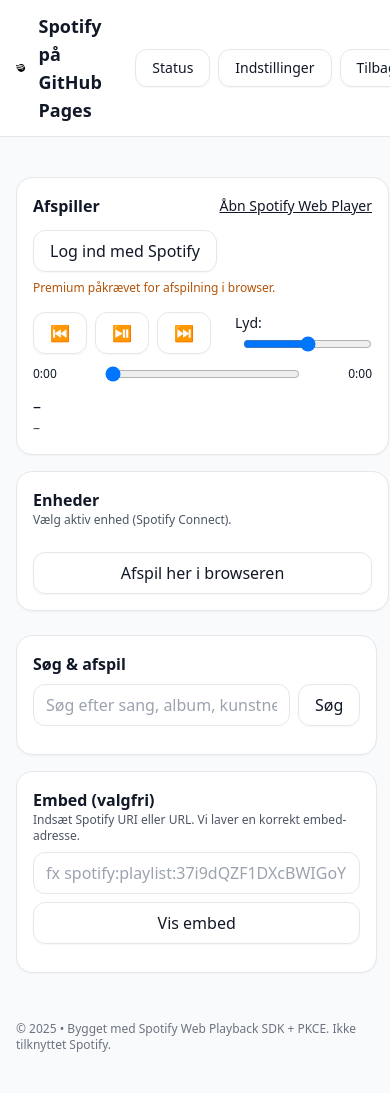
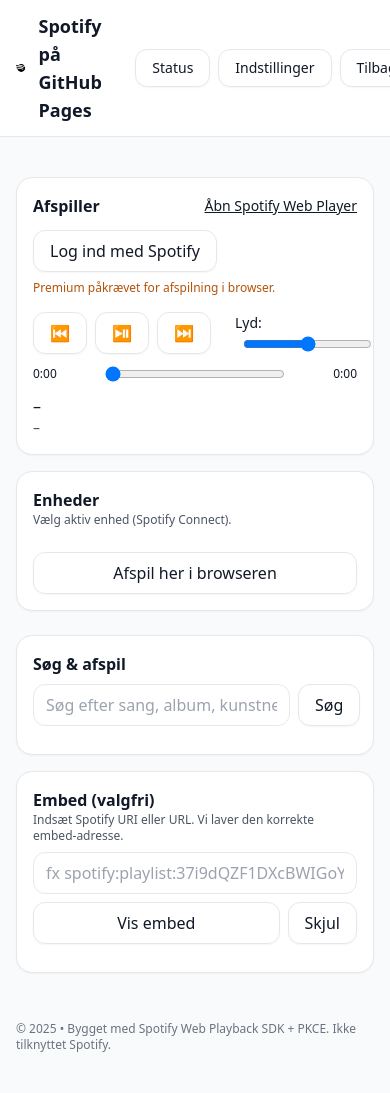
Before and after one commit to RasmusGunnar/kiosk-calendar, a plain HTML site: page index.html in a window 390 px wide. Shown: the top 1093 px of the page. Drawn offline with nearby package versions, Linux system fonts and the light colour scheme.

Commit message:
Update index.html

```diff
--- a/index.html
+++ b/index.html
@@ -11,9 +11,13 @@
   <style>
     .btn{border-radius:0.75rem;border:1px solid #e5e7eb;padding:.5rem 1rem;box-shadow:0 1px 2px rgba(0,0,0,.04)}
     .btn:hover{box-shadow:0 2px 6px rgba(0,0,0,.08)}
-    .card{border:1px solid #e5e7eb;border-radius:1rem;padding:1rem;background:#fff;box-shadow:0 1px 2px rgba(0,0,0,.04)}
+    .card{border:1px solid #e5e7eb;border-radius:1rem;padding:1rem;background:#fff;box-shadow:0 1px 2px rgba(0,0,0,.04);overflow:hidden} /* hvorfor: hold iframes inde i kortet */
     .mono{font-family:ui-monospace,SFMono-Regular,Menlo,Monaco,Consolas,monospace}
     dialog:not([open]){display:none}
+    .grid-isolated{isolation:isolate}  /* hvorfor: egen stacking context pr. grid */
+    .layer-top{position:relative;z-index:2}
+    .layer-base{position:relative;z-index:1}
+    .embed-iframe{display:block;width:100%;height:180px;border:0}
   </style>
 </head>
 <body class="min-h-screen bg-gray-50 text-gray-900">
@@ -34,8 +38,9 @@
   <main class="mx-auto max-w-6xl px-4 py-6">
     <div id="alerts" class="mb-4"></div>
 
-    <section class="grid gap-4 md:grid-cols-3">
-      <div class="card md:col-span-2">
+    <!-- GRID 1: Afspiller + Enheder (isoleret stacking) -->
+    <section class="grid grid-isolated gap-4 md:grid-cols-3">
+      <div class="card md:col-span-2 layer-top">
         <div class="flex items-center justify-between">
           <h2 class="font-semibold">Afspiller</h2>
           <a href="https://open.spotify.com/" target="_blank" rel="noopener" class="text-sm underline">Åbn Spotify Web Player</a>
@@ -74,7 +79,7 @@
         </div>
       </div>
 
-      <div class="card">
+      <div class="card layer-base">
         <h2 class="font-semibold">Enheder</h2>
         <div class="text-xs text-gray-600">Vælg aktiv enhed (Spotify Connect).</div>
         <div id="devices" class="mt-3 space-y-2"></div>
@@ -82,8 +87,9 @@
       </div>
     </section>
 
-    <section class="mt-6 grid gap-4 md:grid-cols-3">
-      <div class="card md:col-span-2">
+    <!-- GRID 2: Søg (venstre/top) + Embed (højre) -->
+    <section class="grid grid-isolated gap-4 md:grid-cols-3 mt-6">
+      <div class="card md:col-span-2 layer-top">
         <h2 class="font-semibold">Søg & afspil</h2>
         <div class="flex gap-2 mt-2">
           <input id="q" class="border rounded-xl px-3 py-2 flex-1" placeholder="Søg efter sang, album, kunstner, playlist…">
@@ -92,16 +98,20 @@
         <div id="results" class="mt-3 grid gap-2"></div>
       </div>
 
-      <div class="card">
+      <div class="card layer-base">
         <h2 class="font-semibold">Embed (valgfri)</h2>
-        <div class="text-xs text-gray-600">Indsæt Spotify URI eller URL. Vi laver en korrekt embed-adresse.</div>
-        <input id="embedUri" class="border rounded-xl px-3 py-2 mt-2 w-full" placeholder="fx spotify:playlist:37i9dQZF1DXcBWIGoYBM5M eller https://open.spotify.com/playlist/…">
-        <button id="btnEmbed" type="button" class="btn mt-2 w-full">Vis embed</button>
+        <div class="text-xs text-gray-600">Indsæt Spotify URI eller URL. Vi laver den korrekte embed-adresse.</div>
+        <input id="embedUri" class="border rounded-xl px-3 py-2 mt-2 w-full" placeholder="fx spotify:playlist:37i9dQZF1DXcBWIGoYBM5M eller https://open.spotify.com/playlist/...">
+        <div class="flex gap-2 mt-2">
+          <button id="btnEmbed" type="button" class="btn w-full">Vis embed</button>
+          <button id="btnClearEmbed" type="button" class="btn">Skjul</button>
+        </div>
         <div id="embedHost" class="mt-3"></div>
       </div>
     </section>
   </main>
 
+  <!-- Indstillinger -->
   <dialog id="dlgSettings" class="rounded-2xl p-0 w-[36rem] max-w-[95vw]">
     <form method="dialog" class="p-4 space-y-3">
       <h3 class="text-lg font-semibold">Indstillinger</h3>
@@ -143,9 +153,8 @@ const fmt = (ms) => { const t=Math.max(0,Math.floor(ms/1000)),m=Math.floor(t/60)
 function setAlert(html,type="info"){ const c=document.createElement("div"); c.className="rounded-xl border p-3 text-sm "+(type==="error"?"border-red-300 bg-red-50 text-red-800":"border-gray-300 bg-gray-50"); c.innerHTML=html; $("alerts").innerHTML=""; $("alerts").appendChild(c); }
 function secureUrl(u){ try{const x=new URL(u);return x.protocol==="https:";}catch{ return false; }}
 
-/* Spotify SDK global callback (fjerner konsol-fejl) */
-let sdkReady = false;
-window.onSpotifyWebPlaybackSDKReady = () => { sdkReady = true; };
+/* SDK ready flag (fjerner evt. advarsel) */
+let sdkReady=false; window.onSpotifyWebPlaybackSDKReady=()=>{ sdkReady=true; };
 
 /* ===== PKCE ===== */
 function base64url(bytes){ return btoa(String.fromCharCode(...new Uint8Array(bytes))).replace(/\+/g,"-").replace(/\//g,"_").replace(/=+$/,""); }
@@ -190,7 +199,7 @@ async function refreshToken(){
 function getTokenSync(){ const raw=localStorage.getItem(LS.token); return raw?JSON.parse(raw):null; }
 async function ensureToken(){ const tok=getTokenSync(); if(!tok) return null; if(Date.now()>(tok.expAt||0)){ await refreshToken(); return getTokenSync(); } return tok; }
 
-/* ===== API helper (401->refresh->retry) ===== */
+/* ===== API helper ===== */
 async function api(path, init={}, retry=true){
   const tok=await ensureToken(); if(!tok) throw new Error("Ikke logget ind");
   const headers=new Headers(init.headers||{});
@@ -273,13 +282,14 @@ function bindEvents(){
   $("seek").addEventListener("input", async (e)=>{ if(!duration) return; const pos=Math.floor((parseInt(e.target.value,10)/100)*duration); try{ await player.seek(pos);}catch{} $("posLabel").textContent=fmt(pos); });
 
   $("btnSearch").addEventListener("click", doSearch);
+
   $("btnEmbed").addEventListener("click", ()=>{
     const raw=$("embedUri").value.trim();
     const url = toEmbedUrl(raw);
     if(!url){ setAlert("Ugyldig Spotify URI/URL.", "error"); return; }
-    $("embedHost").innerHTML=`<iframe style="border-radius:12px" src="${url}" width="100%" height="180" frameborder="0" allow="autoplay; clipboard-write; encrypted-media; fullscreen; picture-in-picture" loading="lazy"></iframe>`;
+    $("embedHost").innerHTML=`<iframe class="embed-iframe" src="${url}" allow="autoplay; clipboard-write; encrypted-media; fullscreen; picture-in-picture" loading="lazy"></iframe>`;
   });
-
+  $("btnClearEmbed").addEventListener("click", ()=>{ $("embedHost").innerHTML=""; });
   $("openSettings").addEventListener("click", ()=>{
     const dlg=$("dlgSettings"); $("cfgClientId").value=(cfgGet().clientId||""); $("cfgRedirectUri").value=(cfgGet().redirectUri||""); dlg.showModal();
   });
@@ -305,6 +315,7 @@ function renderResults(data){
   const out=[];
   function card(line1,line2,playFn){
     const el=document.createElement("div"); el.className="border rounded-xl p-3 flex items-center justify-between gap-3";
+    el.style.position="relative"; el.style.zIndex="2"; /* hvorfor: sikre over embed på meget smalle skærme */
     el.innerHTML=`<div class="min-w-0"><div class="font-medium truncate">${line1||"–"}</div><div class="text-xs text-gray-600 truncate">${line2||"–"}</div></div>`;
     const b=document.createElement("button"); b.type="button"; b.className="btn"; b.textContent="Afspil her"; b.onclick=playFn; el.appendChild(b); out.push(el);
   }
```
